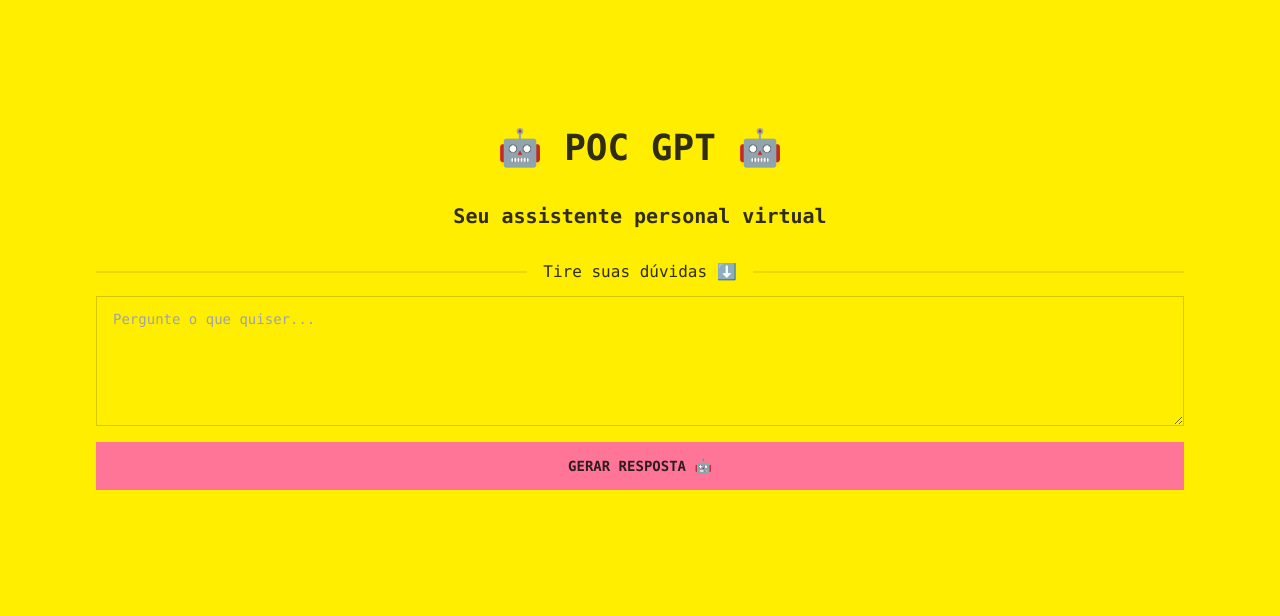
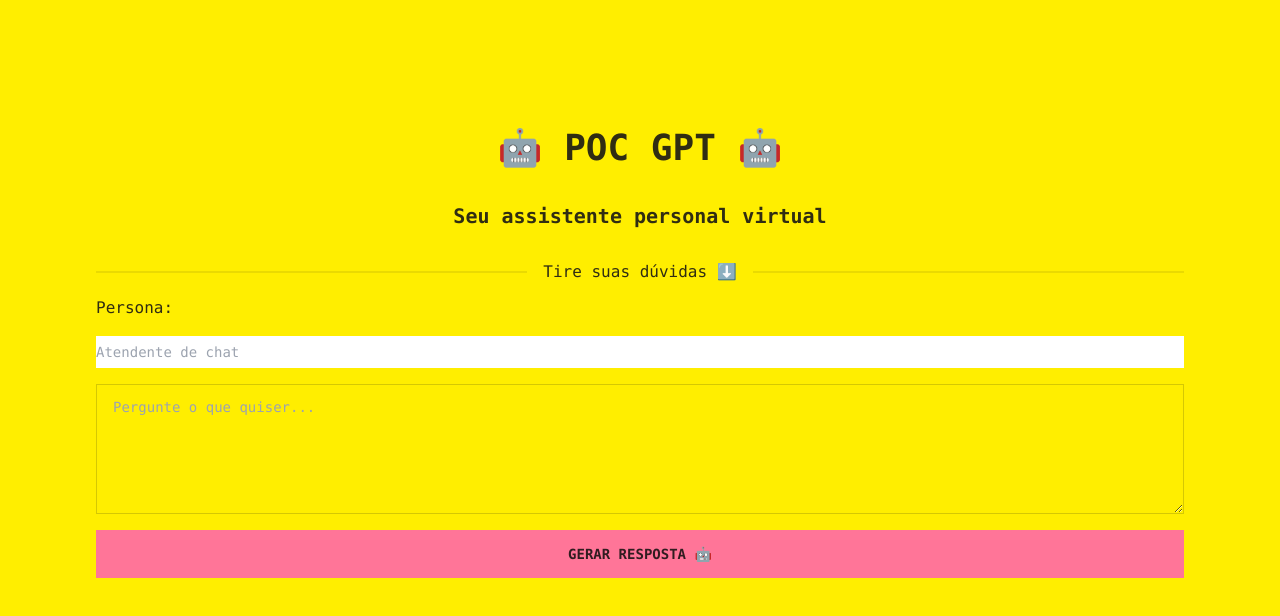
Before and after one commit to RGalli/poc-gpt, a Next.js app: page / in a window 1280 px wide. Shown: the top 616 px of the page. Built offline with nearby package versions, Linux system fonts and the light colour scheme.

Commit message:
Add persona field to the PoC

```diff
--- a/src/app/page.tsx
+++ b/src/app/page.tsx
@@ -1,10 +1,10 @@
 "use client";
 
-import { useState } from "react";
-import type { Dispatch, SetStateAction } from "react";
-import OpenAI from "openai";
 import { AnswerSection, type StoredValue } from "@/components/AnswerSection";
 import { PromptForm } from "@/components/PromptForm";
+import OpenAI from "openai";
+import type { Dispatch, SetStateAction } from "react";
+import { useState } from "react";
 
 export default function Home() {
   const [storedValues, setStoredValues] = useState<Array<StoredValue>>([]);
@@ -17,26 +17,28 @@ export default function Home() {
 
   const generateResponse = async (
     newQuestion: string,
-    setNewQuestion: Dispatch<SetStateAction<string>>
+    persona: string,
+    setNewQuestion: Dispatch<SetStateAction<string>>,
+    setNewPersona: Dispatch<SetStateAction<string>>
   ) => {
     const params: OpenAI.Chat.Completions.ChatCompletionCreateParamsNonStreaming =
       {
         model: "gpt-3.5-turbo",
         temperature: 0,
-        max_tokens: 100,
+        max_tokens: 1000,
         top_p: 1,
         frequency_penalty: 0.0,
         presence_penalty: 0.0,
         stop: ["/"],
         messages: [
-          { role: "system", content: "Sistema de gerenciamento da vida do Sotero" },
+          { role: "system", content: persona || "Atendente de chat" },
         ],
       };
 
     const completeOptions: OpenAI.Chat.Completions.ChatCompletionCreateParamsNonStreaming =
       {
         ...params,
-        messages: [...params.messages, { role: "user", content: newQuestion }],
+        messages: [{ role: "system", content: persona || "Atendente de chat" }, { role: "user", content: newQuestion }],
       };
 
     const chatCompletion = await openai.chat.completions.create(
@@ -57,6 +59,7 @@ export default function Home() {
       ]);
 
       setNewQuestion("");
+      setNewPersona(persona);
     }
   };
 
--- a/src/components/PromptForm.tsx
+++ b/src/components/PromptForm.tsx
@@ -1,20 +1,32 @@
 "use client";
 
+import type { Dispatch, SetStateAction } from "react";
 import { useState } from "react";
-import type { Dispatch, SetStateAction } from "react";
 
 type PromptFormProps = {
   generateResponse: (
     newQuestion: string,
-    setNewQuestion: Dispatch<SetStateAction<string>>
+    persona: string,
+    setNewQuestion: Dispatch<SetStateAction<string>>,
+    setNewPersona: Dispatch<SetStateAction<string>>,
   ) => void;
 };
 
 export const PromptForm = ({ generateResponse }: PromptFormProps) => {
   const [newQuestion, setNewQuestion] = useState<string>("");
+  const [persona, setNewPersona] = useState<string>("");
 
   return (
     <section aria-label="prompt-form" className="form-control gap-4">
+      <label>Persona: </label>
+      <input
+        id="persona-input"
+        type="text"
+        placeholder="Atendente de chat"
+        className="input-group-sm input-bordered"
+        onChange={(e) => setNewPersona(e.target.value)}
+        value={persona}>
+      </input>
       <textarea
         rows={4}
         className="textarea textarea-bordered"
@@ -24,7 +36,7 @@ export const PromptForm = ({ generateResponse }: PromptFormProps) => {
       />
       <button
         className="btn btn-primary"
-        onClick={() => generateResponse(newQuestion, setNewQuestion)}
+        onClick={() => generateResponse(newQuestion, persona, setNewQuestion, setNewPersona)}
       >
         Gerar resposta 🤖
       </button>
```
